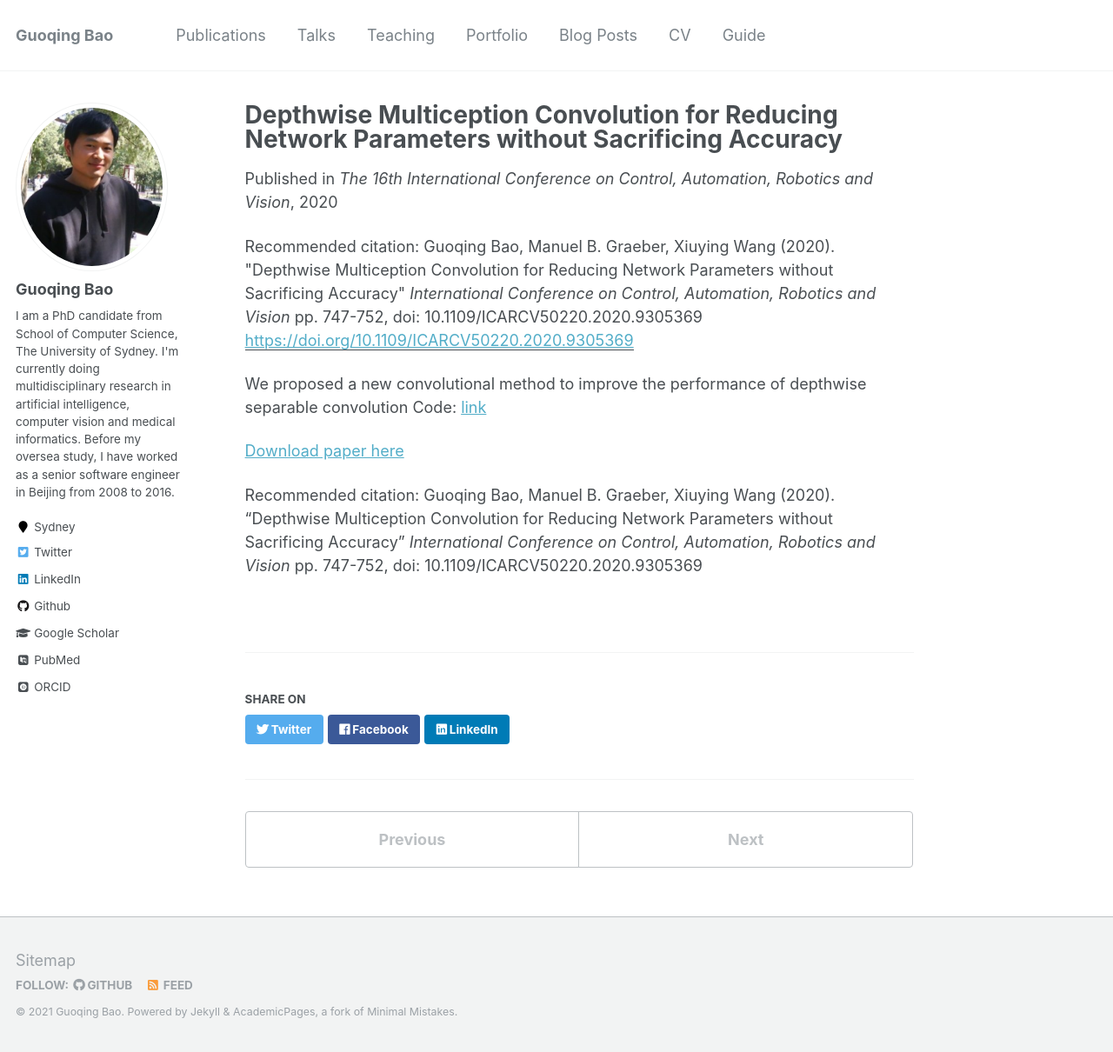
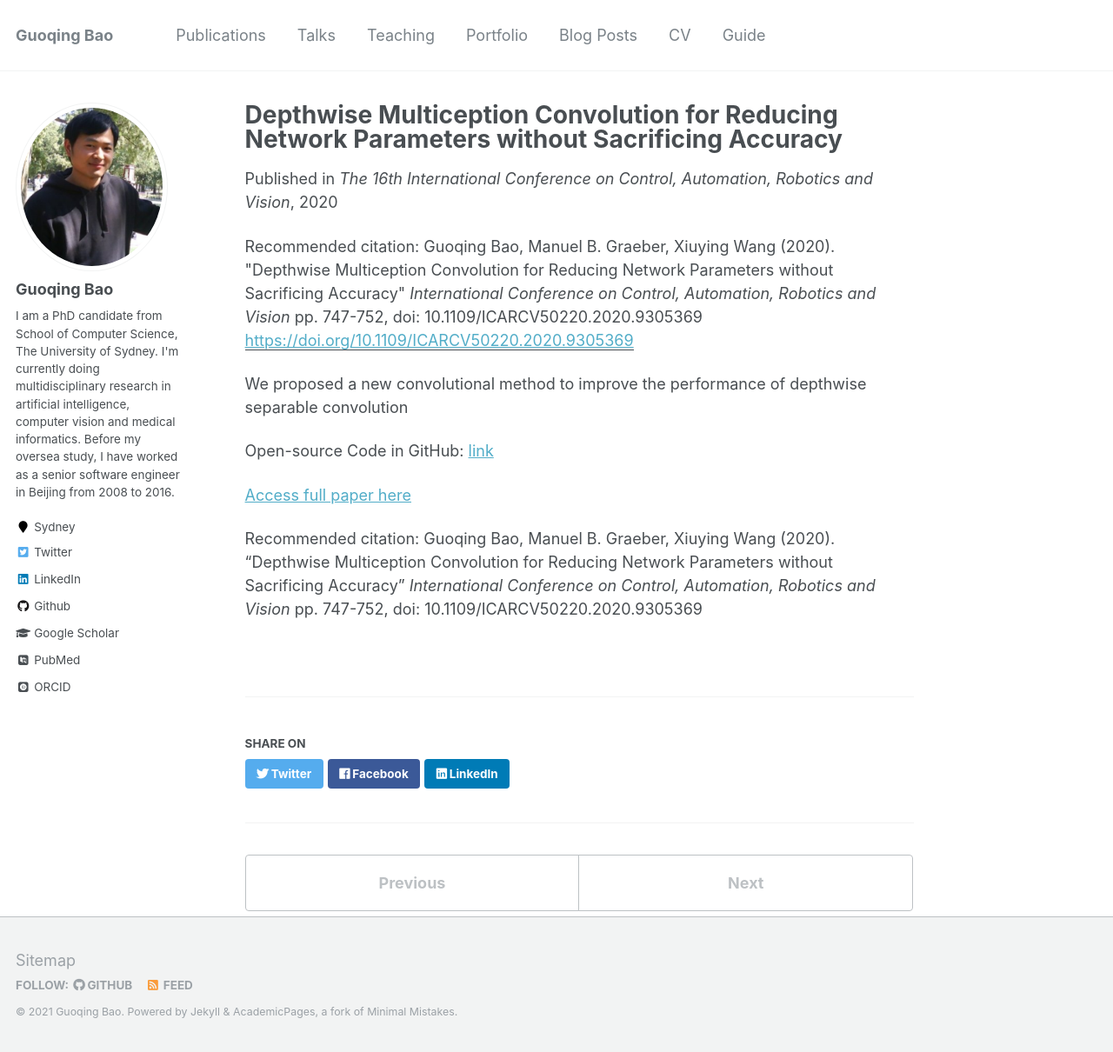
Before and after one commit to guoqingbao/guoqingbao.github.io, a Jekyll site: the page built from _publications/2020-12-13-Multiception.md, in a window 1280 px wide and 1210 px high. Shown: the whole window at 87% size. Built offline with Jekyll 4.4.1, drawn with Linux system fonts in a browser that asks for light colours; some web fonts are replaced.

Commit message:
Personal website

```diff
--- a/_publications/2020-12-13-Multiception.md
+++ b/_publications/2020-12-13-Multiception.md
@@ -8,8 +8,10 @@ venue: 'The 16th International Conference on Control, Automation, Robotics and V
 paperurl: 'https://doi.org/10.1109/ICARCV50220.2020.9305369'
 citation: 'Guoqing Bao, Manuel B. Graeber, Xiuying Wang (2020). &quot;Depthwise Multiception Convolution for Reducing Network Parameters without Sacrificing Accuracy&quot; <i>International Conference on Control, Automation, Robotics and Vision</i> pp. 747-752, doi: 10.1109/ICARCV50220.2020.9305369'
 ---
-We proposed a new convolutional method to improve the performance of depthwise separable convolution Code: [link](https://github.com/guoqingbao/Multiception)
+We proposed a new convolutional method to improve the performance of depthwise separable convolution
 
-[Download paper here](https://doi.org/10.1109/ICARCV50220.2020.9305369)
+Open-source Code in GitHub: [link](https://github.com/guoqingbao/Multiception)
+
+[Access full paper here](https://doi.org/10.1109/ICARCV50220.2020.9305369)
 
 Recommended citation: Guoqing Bao, Manuel B. Graeber, Xiuying Wang (2020). "Depthwise Multiception Convolution for Reducing Network Parameters without Sacrificing Accuracy" <i>International Conference on Control, Automation, Robotics and Vision</i> pp. 747-752, doi: 10.1109/ICARCV50220.2020.9305369
```
Also changed, not shown: _publications/2017-12-01-RegioinGrowing.md (+1 -1 lines), _publications/2019-11-01-GBM.md (+1 -1 lines), _publications/2020-09-29-Pancancer.md (+4 -2 lines), _publications/2020-12-15-Bifocal.md (+1 -1 lines), _publications/2021-02-04-PathoFusion.md (+4 -2 lines).
